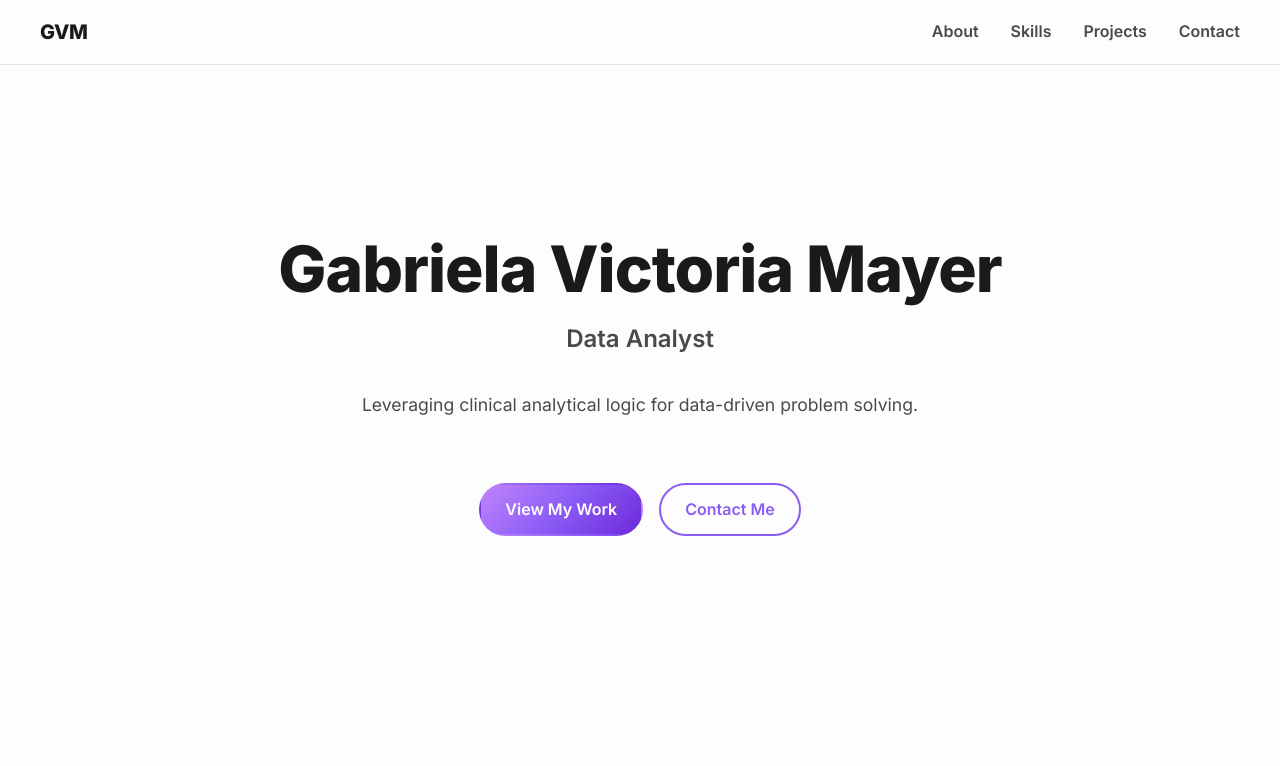
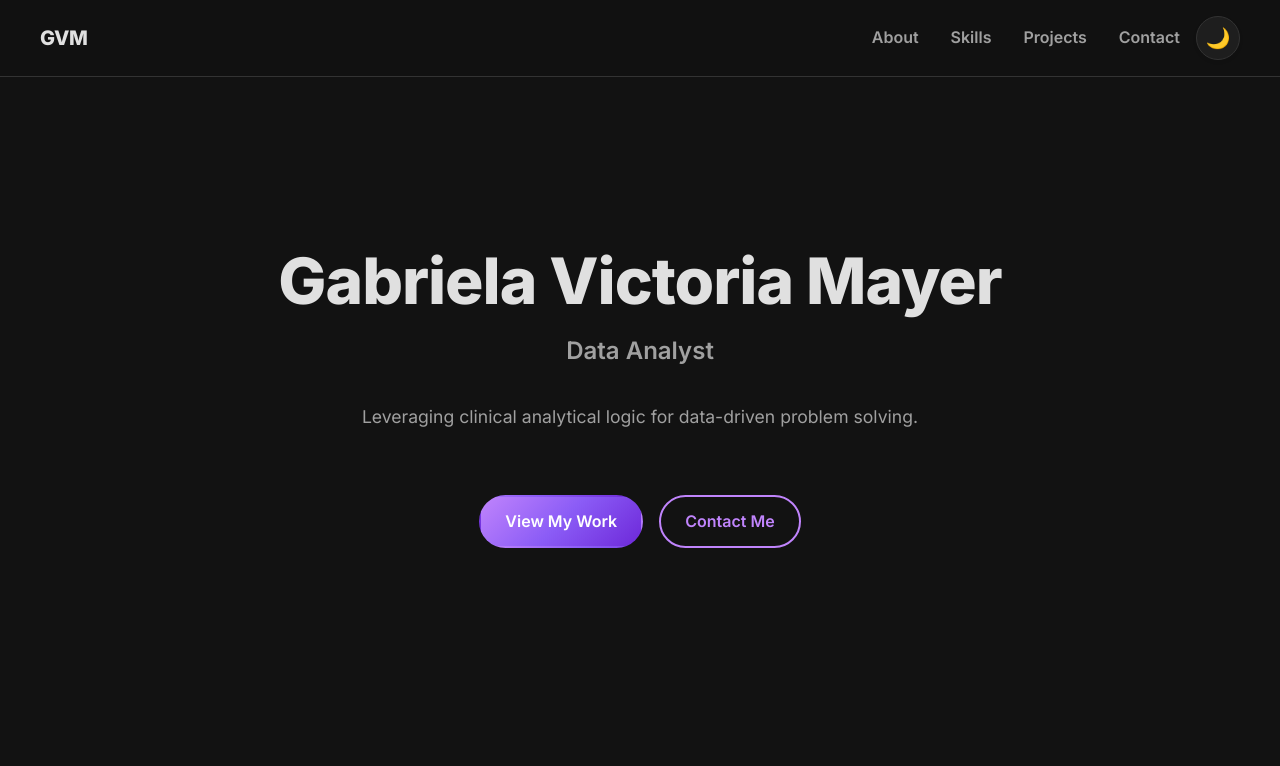
Before and after one commit to mayergabriela/Gabrielas-Web-Page, a plain HTML site: page index.html in a window 1280 px wide. Shown: the top 766 px of the page. Drawn offline with Linux system fonts and the light colour scheme.

Commit message:
Add light and dark theme toggle

```diff
--- a/index.html
+++ b/index.html
@@ -35,8 +35,7 @@
             --transition-speed: 0.3s;
         }
 
-        @media (prefers-color-scheme: dark) {
-            :root {
+        :root[data-theme="dark"] {
             --clr-bg: #121212;
             --clr-text: #e0e0e0;
             --clr-text-muted: #a0a0a0;
@@ -46,6 +45,16 @@
             --clr-border: #333333;
             --clr-chip-bg: #2c2c2c;
         }
+
+        :root[data-theme="light"] {
+            --clr-bg: #fdfdfd;
+            --clr-text: #1a1a1a;
+            --clr-text-muted: #4a4a4a;
+            --clr-primary: #8b5cf6;
+            --clr-primary-hover: #6d28d9;
+            --clr-surface: #ffffff;
+            --clr-border: #e1e4e8;
+            --clr-chip-bg: #e9ecef;
         }
 
         *, *::before, *::after { box-sizing: border-box; margin: 0; padding: 0; }
@@ -114,6 +123,34 @@
             background-clip: text;
             -webkit-background-clip: text;
             color: transparent;
+        }
+
+        .nav-actions {
+            display: flex;
+            align-items: center;
+            gap: var(--space-md);
+        }
+
+        .theme-toggle {
+            width: 44px;
+            height: 44px;
+            border-radius: var(--radius-pill);
+            border: 1px solid var(--clr-border);
+            background: var(--clr-surface);
+            color: var(--clr-text);
+            display: grid;
+            place-items: center;
+            cursor: pointer;
+            font-size: 1.25rem;
+            box-shadow: var(--shadow-sm);
+            transition: transform var(--transition-speed) ease, border-color var(--transition-speed) ease, background var(--transition-speed) ease;
+        }
+
+        .theme-toggle:hover {
+            transform: translateY(-2px) rotate(8deg);
+            border-color: var(--clr-primary);
+            background: var(--clr-primary-gradient);
+            color: #ffffff;
         }
 
         .hero {
@@ -202,14 +239,18 @@
 
         @media (max-width: 600px) {
             .nav-container { flex-direction: column; }
+            .nav-actions { flex-direction: column; }
             .nav-links { gap: var(--space-md); width: 100%; justify-content: center; }
         }
+
+        /* Existing theme behavior is handled by the script below. */
     </style>
 </head>
 <body>
     <header class="site-header">
         <div class="container nav-container">
             <a href="#home" class="logo">GVM</a>
+            <div class="nav-actions">
                 <nav aria-label="Main Navigation">
                     <ul class="nav-links">
                         <li><a href="#about">About</a></li>
@@ -218,6 +259,10 @@
                         <li><a href="#contact">Contact</a></li>
                     </ul>
                 </nav>
+                <button class="theme-toggle" id="theme-toggle" type="button" aria-label="Switch to light mode" title="Switch theme">
+                    ☀️
+                </button>
+            </div>
         </div>
     </header>
 
@@ -316,5 +361,33 @@
     <footer class="site-footer container">
         <p>&copy; <script>document.write(new Date().getFullYear())</script> Gabriela Victoria Mayer. Built with analytical precision.</p>
     </footer>
+
+    <script>
+        const root = document.documentElement;
+        const themeToggle = document.getElementById("theme-toggle");
+
+        const savedTheme = localStorage.getItem("portfolio-theme") || "dark";
+
+        function applyTheme(theme) {
+            root.dataset.theme = theme;
+            const isDark = theme === "dark";
+
+            themeToggle.textContent = isDark ? "🌙" : "☀️";
+            themeToggle.setAttribute(
+                "aria-label",
+                isDark ? "Switch to light mode" : "Switch to dark mode"
+            );
+            themeToggle.setAttribute("title", isDark ? "Switch to light mode" : "Switch to dark mode");
+
+            localStorage.setItem("portfolio-theme", theme);
+        }
+
+        applyTheme(savedTheme);
+
+        themeToggle.addEventListener("click", () => {
+            const nextTheme = root.dataset.theme === "dark" ? "light" : "dark";
+            applyTheme(nextTheme);
+        });
+    </script>
 </body>
 </html>
```
Lines whose indentation alone changed are shown as unchanged.
